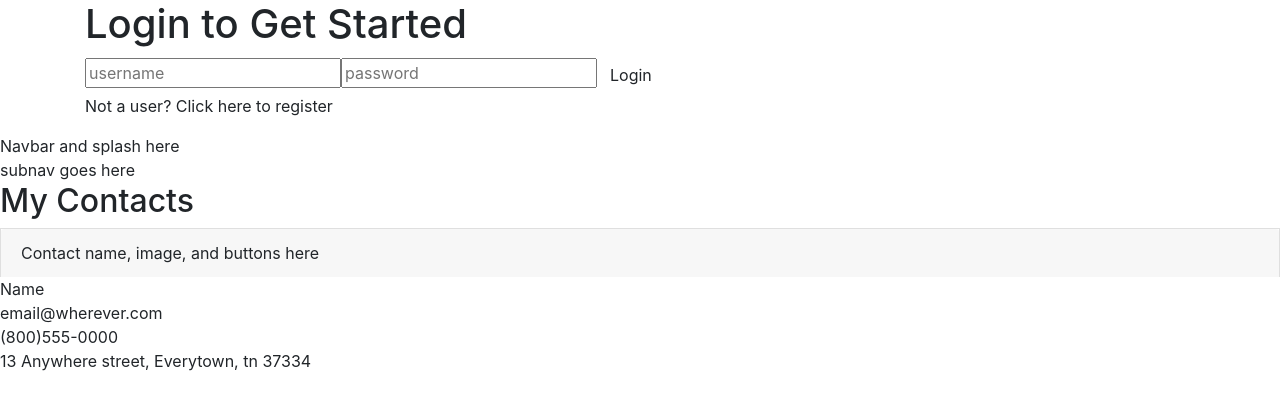
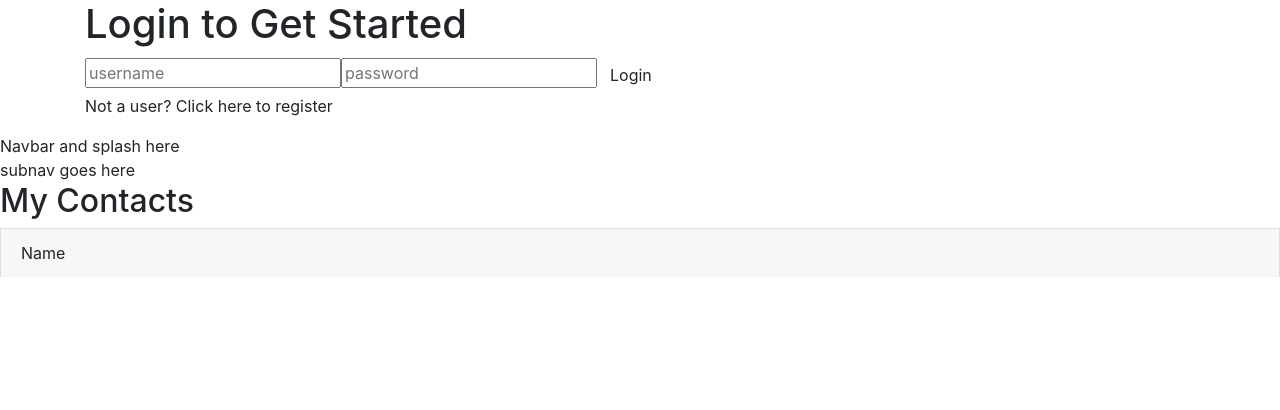
Before and after one commit to build-week-random-acts/random-acts-FE1, a React (Create React App) app: page / in a window 1280 px wide. Shown: the top 410 px of the page. Built offline with nearby package versions, Linux system fonts and the light colour scheme.

Commit message:
linked contact list and contact card; created placeholder card

```diff
--- a/src/components/ContactCard.jsx
+++ b/src/components/ContactCard.jsx
@@ -1,25 +1,28 @@
-import React from 'react';
+import React from "react";
+import Accordion from "react-bootstrap/Accordion";
+import Card from "react-bootstrap/Card";
 
-const ContactCard = (props) => {
-    const { contact } = props;
-    return(
-        <div>
+const ContactCard = props => {
+  const { contact } = props;
+  return (
+    <Accordion>
+      <Card>
+        <Accordion.Toggle as={Card.Header} eventKey="0">
+          <div>{contact.name}</div>
+        </Accordion.Toggle>
+        <Accordion.Collapse eventKey="0">
+          <Card.Body>
             <div>
-               {contact.name}
+              <div>{contact.name}</div>
+              <div>{contact.email}</div>
+              <div>{contact.phone}</div>
+              <div>{contact.address}</div>
             </div>
-            <div>
-                {contact.email}
-            </div>
-            <div>
-               {contact.phone}
-            </div>
-            <div>
-                {contact.address}
-            </div>
-
-        </div>
-
-    );
+          </Card.Body>
+        </Accordion.Collapse>
+      </Card>
+    </Accordion>
+  );
 };
 
-export default ContactCard
+export default ContactCard;
--- a/src/components/ContactList.jsx
+++ b/src/components/ContactList.jsx
@@ -1,29 +1,19 @@
 import React, { useState } from 'react';
-import Accordion from 'react-bootstrap/Accordion';
-import Card from 'react-bootstrap/Card';
 import ContactCard from './ContactCard';
 
 
 
 
 const ContactList = (props) =>{
-  const [contacts, setContacts]   = useState([{name:'Name', email: 'email@wherever.com', phone: '(800)555-0000', address:'13 Anywhere street, Everytown, tn 37334'}
+  const [contacts, setContacts]   = useState([
+    {name:'Name', email: 'email@wherever.com', phone: '(800)555-0000', address:'13 Anywhere street, Everytown, tn 37334'}
+  ]);
 
-  ]);
   return(
         <container className='contactList'>
             <h2>My Contacts</h2>
-            <Accordion >
-            <Card>
-              <Accordion.Toggle as={Card.Header} eventKey="0">
-               Contact name, image, and buttons here
-              </Accordion.Toggle>
-              <Accordion.Collapse eventKey="0">
-                <Card.Body>full contact card here</Card.Body>
-              </Accordion.Collapse>
-            </Card>
-          </Accordion>
-          <ContactCard contact = {{name:'Name', email: 'email@wherever.com', phone: '(800)555-0000', address:'13 Anywhere street, Everytown, tn 37334'}}/>
+            {contacts.map(contact=> <ContactCard contact={contact} />)}
+
         </container>
     )
 };
```
Also changed, not shown: package.json (+1 -9 lines), 1 other file (tests, documents, lock files or other folders).
